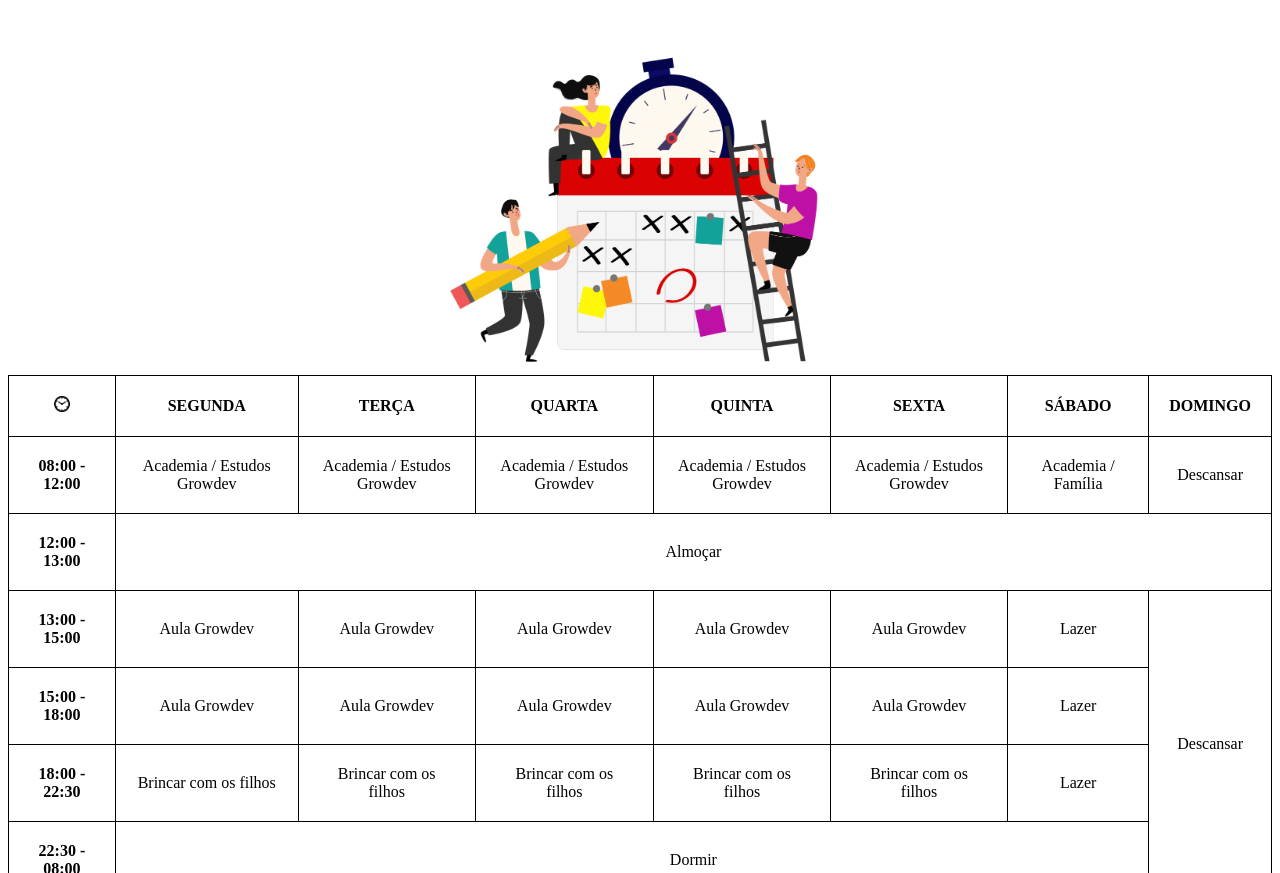
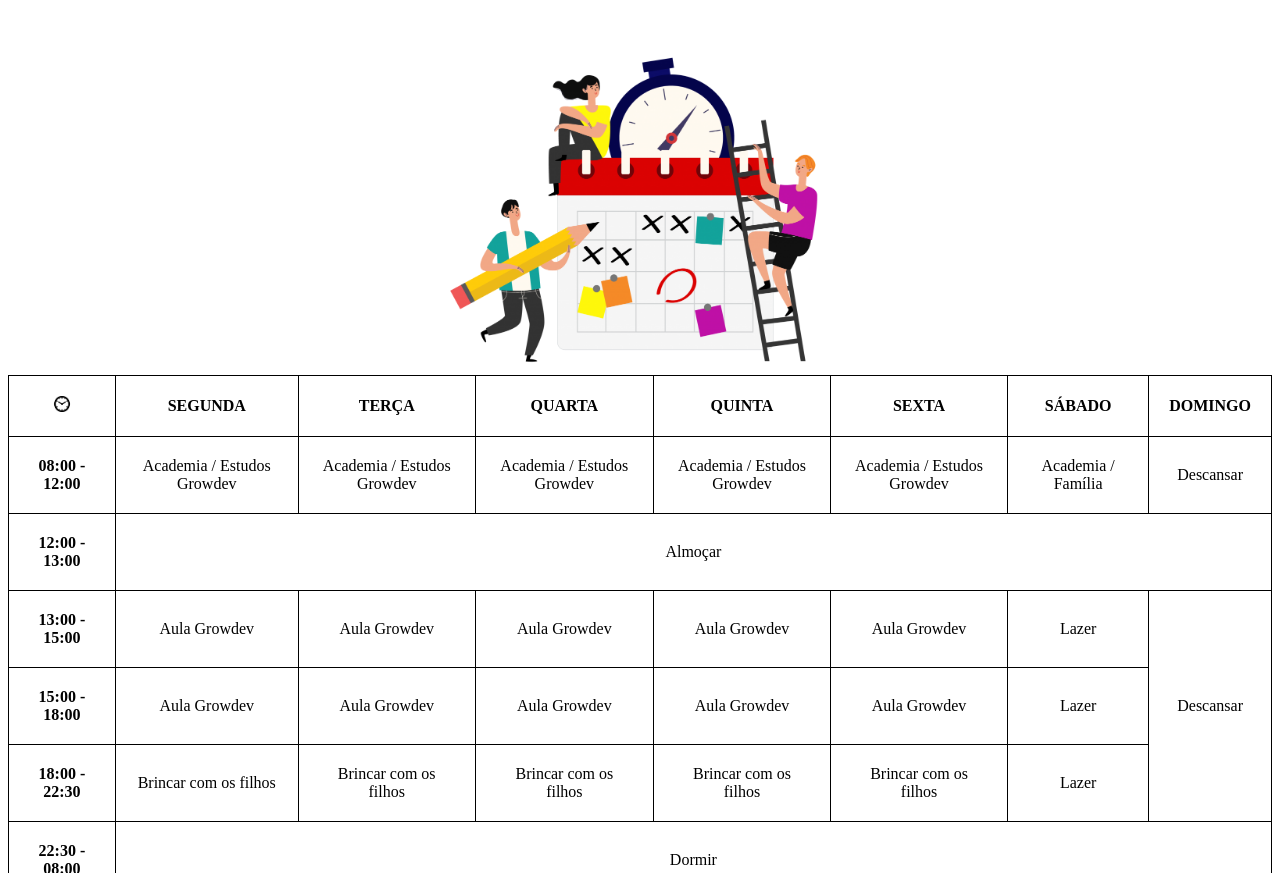
Before and after one commit to carlahentschel/Atividade-tabela, a plain HTML site: page index.html in a window 1280 px wide. Shown: the part 79-952 px from the top of the page. Drawn offline with Linux system fonts and the light colour scheme.

Commit message:
tabela carla 2

```diff
--- a/index.html
+++ b/index.html
@@ -83,7 +83,7 @@
                 <td>Aula Growdev</td>
                 <td>Aula Growdev</td>
                 <td>Lazer</td>
-                <td rowspan="4">Descansar</td>
+                <td rowspan="3">Descansar</td>
             </tr>
             <tr class="coluna-alinhamento">
                 <th>15:00 - 18:00</th>
```
